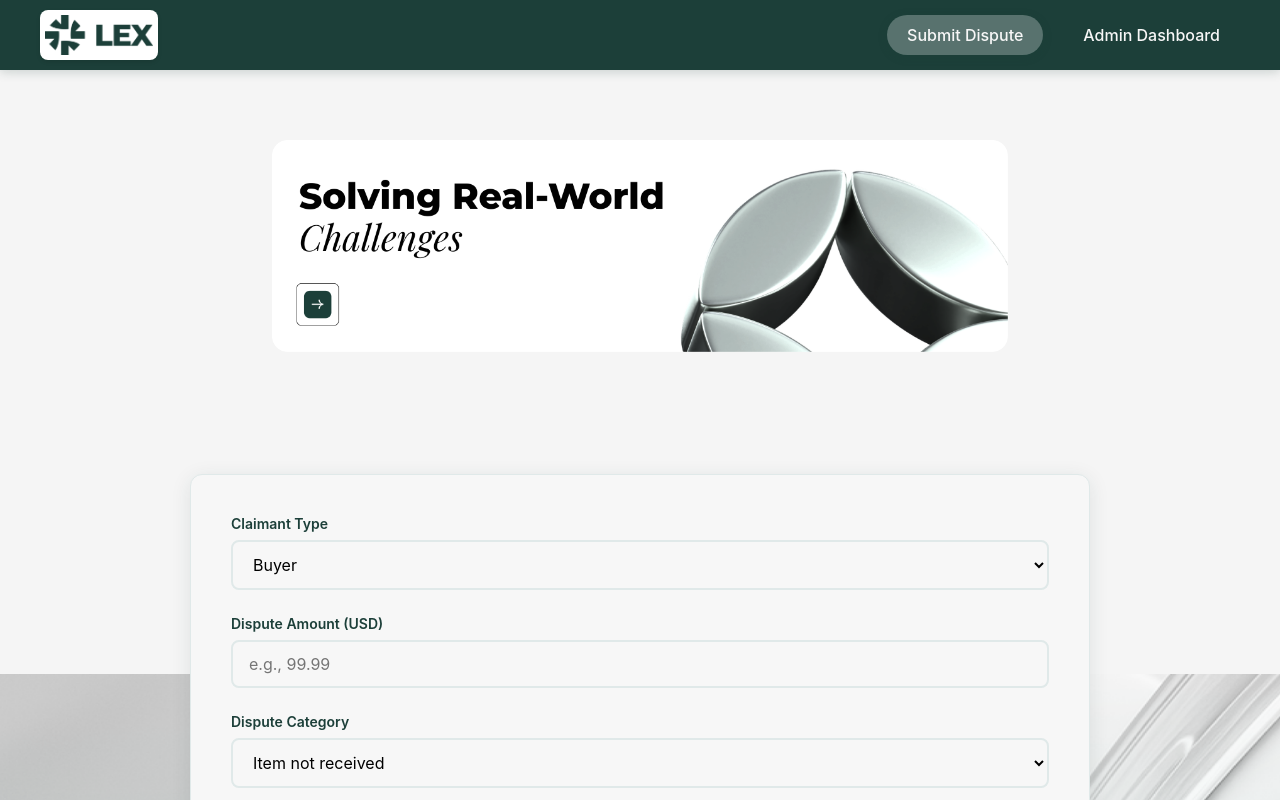
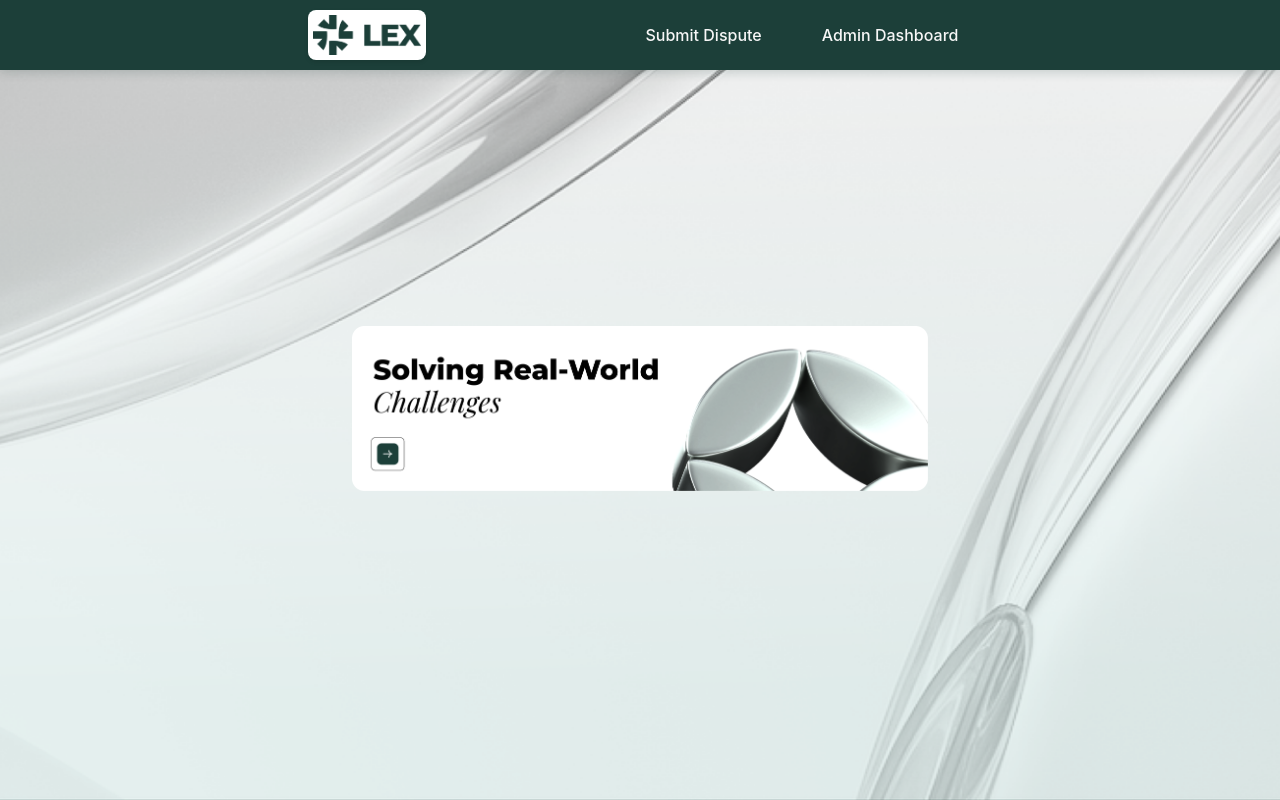
Before and after one commit to TokenTimes/LEX-CLIENT, a React (Create React App) app: page / in a window 1280 px wide. Shown: the top 800 px of the page. Built offline with nearby package versions, Linux system fonts and the light colour scheme; the HTML template or start-up script is replaced by a standard one.

Commit message:
motherfucking design

```diff
--- a/src/App.css
+++ b/src/App.css
@@ -1,20 +1,28 @@
 .App {
   min-height: 100vh;
   background-image: url("../public/background.png");
-  background-size: contain;
+  background-size: cover;
   background-position: center;
   background-repeat: no-repeat;
   background-attachment: fixed;
-  background-color: #f5f5f5;
+  background-color: #1c3f39;
+  overflow: hidden;
 }
 
 body {
   margin: 0;
+  padding: 0;
   font-family: "Montserrat", -apple-system, BlinkMacSystemFont, "Segoe UI",
     "Roboto", "Oxygen", "Ubuntu", "Cantarell", "Fira Sans", "Droid Sans",
     "Helvetica Neue", sans-serif;
   -webkit-font-smoothing: antialiased;
   -moz-osx-font-smoothing: grayscale;
+  overflow-x: hidden;
+}
+
+html {
+  overflow-x: hidden;
+  scroll-behavior: smooth;
 }
 
 code {
@@ -27,9 +35,12 @@ code {
   background: #1c3f39;
   color: #f7f7f7;
   box-shadow: 0 2px 10px rgba(28, 63, 57, 0.2);
-  position: sticky;
+  position: fixed;
   top: 0;
+  left: 0;
+  right: 0;
   z-index: 100;
+  width: 100%;
 }
 
 .nav-container {
@@ -40,11 +51,22 @@ code {
   justify-content: space-between;
   align-items: center;
   height: 70px;
+  margin-right: 22%;
 }
 
 .nav-brand {
   display: flex;
   align-items: center;
+}
+
+.nav-logo-container {
+  display: flex;
+  align-items: center;
+  transition: transform 0.2s ease;
+}
+
+.nav-logo-container:hover {
+  transform: scale(1.05);
 }
 
 .nav-logo {
@@ -55,6 +77,7 @@ code {
   padding: 5px;
   border-radius: 8px;
   box-shadow: 0 2px 4px rgba(0, 0, 0, 0.1);
+  margin-left: 18rem;
 }
 
 .nav-links {
@@ -84,6 +107,8 @@ code {
 
 .app-main {
   padding: 0;
+  padding-top: 70px; /* Account for fixed navigation */
+  min-height: calc(100vh - 70px);
 }
 
 /* Hero section spacing */
--- a/src/App.tsx
+++ b/src/App.tsx
@@ -28,17 +28,30 @@ const Navigation: React.FC<NavigationProps> = ({ onNavigate }) => {
     onNavigate(path);
   };
 
+  const handleLogoClick = (e: React.MouseEvent<HTMLDivElement>) => {
+    e.preventDefault();
+    onNavigate("/");
+  };
+
   return (
     <nav className="app-navigation">
       <div className="nav-container">
         <div className="nav-brand">
-          <img src="/Logo.png" alt="AI Judge" className="nav-logo" />
+          <div
+            className="nav-logo-container"
+            onClick={handleLogoClick}
+            style={{ cursor: "pointer" }}
+          >
+            <img src="/Logo.png" alt="AI Judge" className="nav-logo" />
+          </div>
         </div>
         <div className="nav-links">
           <a
-            href="/"
-            onClick={(e) => handleNavClick(e, "/")}
-            className={`nav-link ${location.pathname === "/" ? "active" : ""}`}
+            href="/dispute"
+            onClick={(e) => handleNavClick(e, "/dispute")}
+            className={`nav-link ${
+              location.pathname === "/dispute" ? "active" : ""
+            }`}
           >
             Submit Dispute
           </a>
@@ -81,9 +94,9 @@ function App() {
         <LoadingSpinner isVisible={isNavigating} />
         <Navigation onNavigate={handleNavigate} />
         <main className="app-main">
-          <Hero />
           <Routes>
-            <Route path="/" element={<DisputeForm />} />
+            <Route path="/" element={<Hero />} />
+            <Route path="/dispute" element={<DisputeForm />} />
             <Route path="/admin" element={<AdminDashboard />} />
           </Routes>
         </main>
--- a/src/components/AdminDashboard.css
+++ b/src/components/AdminDashboard.css
@@ -1,6 +1,22 @@
 .admin-dashboard {
   min-height: 100vh;
-  background-color: #f7f7f7;
+  background-image: url("../../public/logo-pattern.png");
+  background-repeat: repeat;
+  background-size: 150px;
+  background-color: transparent;
+  position: relative;
+}
+
+.admin-dashboard::after {
+  content: "";
+  position: absolute;
+  top: 0;
+  left: 0;
+  right: 0;
+  bottom: 0;
+  z-index: 0;
+  pointer-events: none;
+  background-color: rgba(255, 255, 255, 0.867);
 }
 
 .admin-header {
@@ -26,12 +42,14 @@
 .dashboard-layout {
   display: flex;
   min-height: calc(100vh - 120px);
+  position: relative;
+  z-index: 1;
 }
 
 /* Sidebar */
 .disputes-sidebar {
   width: 350px;
-  background: #f7f7f7;
+  background: rgba(255, 255, 255, 0.1);
   border-right: 1px solid #e0e9e9;
   overflow-y: auto;
   flex-shrink: 0;
@@ -60,7 +78,7 @@
 }
 
 .dispute-item:hover {
-  background: #f7f7f7;
+  background: rgba(247, 247, 247, 0.8);
   transform: translateY(-1px);
   box-shadow: 0 2px 8px rgba(28, 63, 57, 0.1);
 }
@@ -110,6 +128,7 @@
   flex: 1;
   padding: 30px;
   overflow-y: auto;
+  background: transparent;
 }
 
 .loading {
@@ -132,7 +151,7 @@
 }
 
 .reasoning-header {
-  background: #f7f7f7;
+  background: rgba(247, 247, 247, 0.9);
   padding: 20px;
   border-radius: 8px;
   margin-bottom: 20px;
@@ -160,7 +179,7 @@
   display: flex;
   gap: 5px;
   margin-bottom: 20px;
-  background: #f7f7f7;
+  background: rgba(247, 247, 247, 0.9);
   padding: 5px;
   border-radius: 8px;
   box-shadow: 0 1px 3px rgba(28, 63, 57, 0.1);
@@ -189,7 +208,7 @@
 }
 
 .tab-content {
-  background: #f7f7f7;
+  background: rgba(247, 247, 247, 0.9);
   padding: 30px;
   border-radius: 8px;
   box-shadow: 0 1px 3px rgba(28, 63, 57, 0.1);
@@ -308,7 +327,7 @@
 
 /* Input Data Section */
 .input-data-section {
-  background: #f7f7f7;
+  background: rgba(247, 247, 247, 0.9);
   padding: 30px;
   border-radius: 8px;
   box-shadow: 0 1px 3px rgba(28, 63, 57, 0.1);
--- a/src/components/Hero.css
+++ b/src/components/Hero.css
@@ -1,12 +1,19 @@
 .hero-section {
   width: 100%;
-  min-height: 40vh;
-  max-height: 50vh;
   display: flex;
   align-items: center;
   justify-content: center;
-  padding: 1rem 0;
-  padding-bottom: 3rem;
+  padding: 0;
+  margin: 0;
+  position: relative;
+  overflow: hidden;
+  cursor: pointer;
+  transition: transform 0.2s ease;
+  margin-top: 20%;
+}
+
+.hero-section:hover {
+  transform: scale(1.02);
 }
 
 .hero-content {
@@ -16,6 +23,7 @@
   align-items: center;
   justify-content: center;
   padding: 0 2rem;
+  text-align: center;
 }
 
 .hero-graphic {
@@ -25,15 +33,17 @@
 }
 
 .hero-image {
-  width: 92vh;
+  max-width: 45vw;
+  max-height: 40vh;
+  width: auto;
+  height: auto;
   object-fit: contain;
 }
 
 /* Responsive design */
 @media (max-width: 768px) {
   .hero-section {
-    min-height: 30vh;
-    padding: 0.5rem 0;
+    height: calc(100vh - 60px); /* Account for smaller mobile navigation */
   }
 
   .hero-content {
@@ -41,6 +51,7 @@
   }
 
   .hero-image {
-    max-height: 180px;
+    max-width: 95vw;
+    max-height: 70vh;
   }
 }
--- a/src/components/Hero.tsx
+++ b/src/components/Hero.tsx
@@ -1,9 +1,16 @@
 import React from "react";
+import { useNavigate } from "react-router-dom";
 import "./Hero.css";
 
 const Hero: React.FC = () => {
+  const navigate = useNavigate();
+
+  const handleHeroClick = () => {
+    navigate("/dispute");
+  };
+
   return (
-    <section className="hero-section">
+    <section className="hero-section" onClick={handleHeroClick}>
       <div className="hero-content">
         <div className="hero-graphic">
           <img
--- a/src/index.css
+++ b/src/index.css
@@ -1,11 +1,18 @@
 body {
   margin: 0;
+  padding: 0;
   font-family: "Montserrat", -apple-system, BlinkMacSystemFont, "Segoe UI",
     "Roboto", "Oxygen", "Ubuntu", "Cantarell", "Fira Sans", "Droid Sans",
     "Helvetica Neue", sans-serif;
   -webkit-font-smoothing: antialiased;
   -moz-osx-font-smoothing: grayscale;
   min-height: 100vh;
+  overflow-x: hidden;
+}
+
+html {
+  overflow-x: hidden;
+  scroll-behavior: smooth;
 }
 
 code {
```
Also changed, not shown: public/logo-pattern.png (added), public/logoContainerHeroSmall.png (added).
